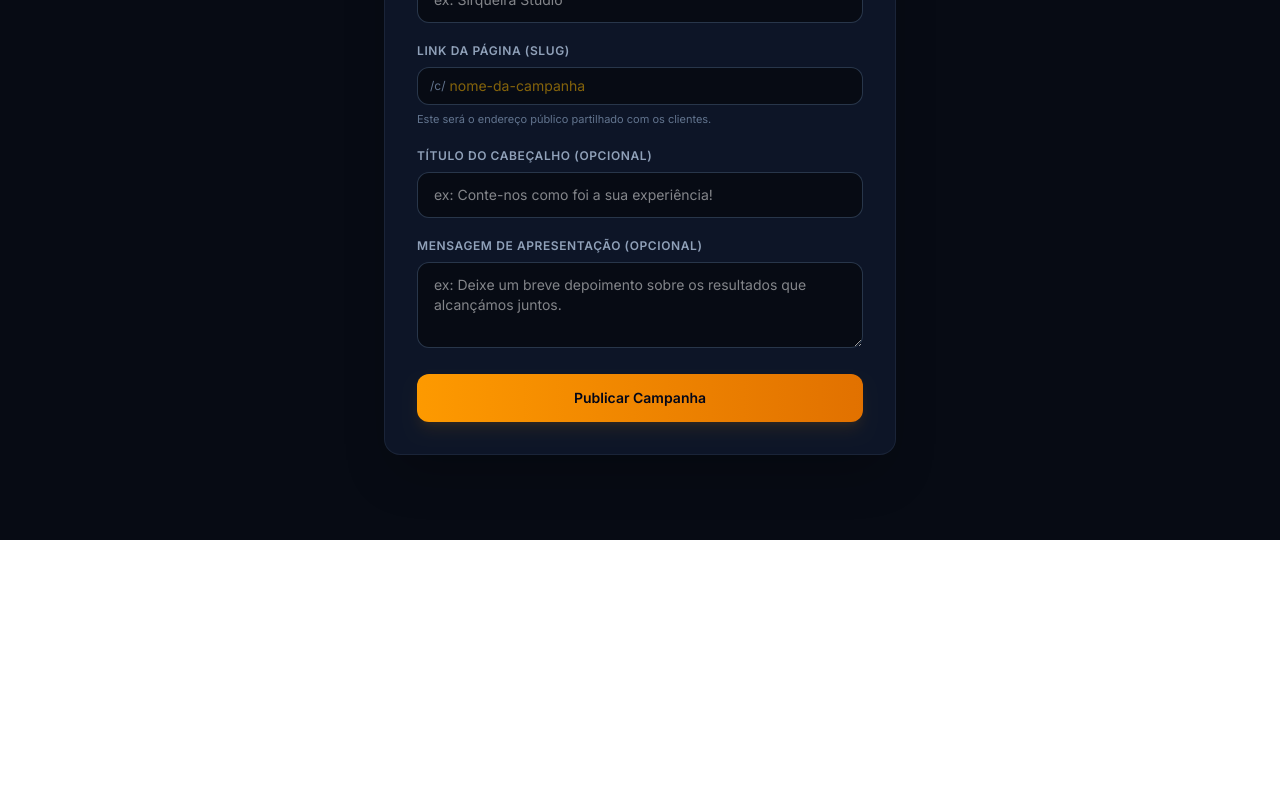
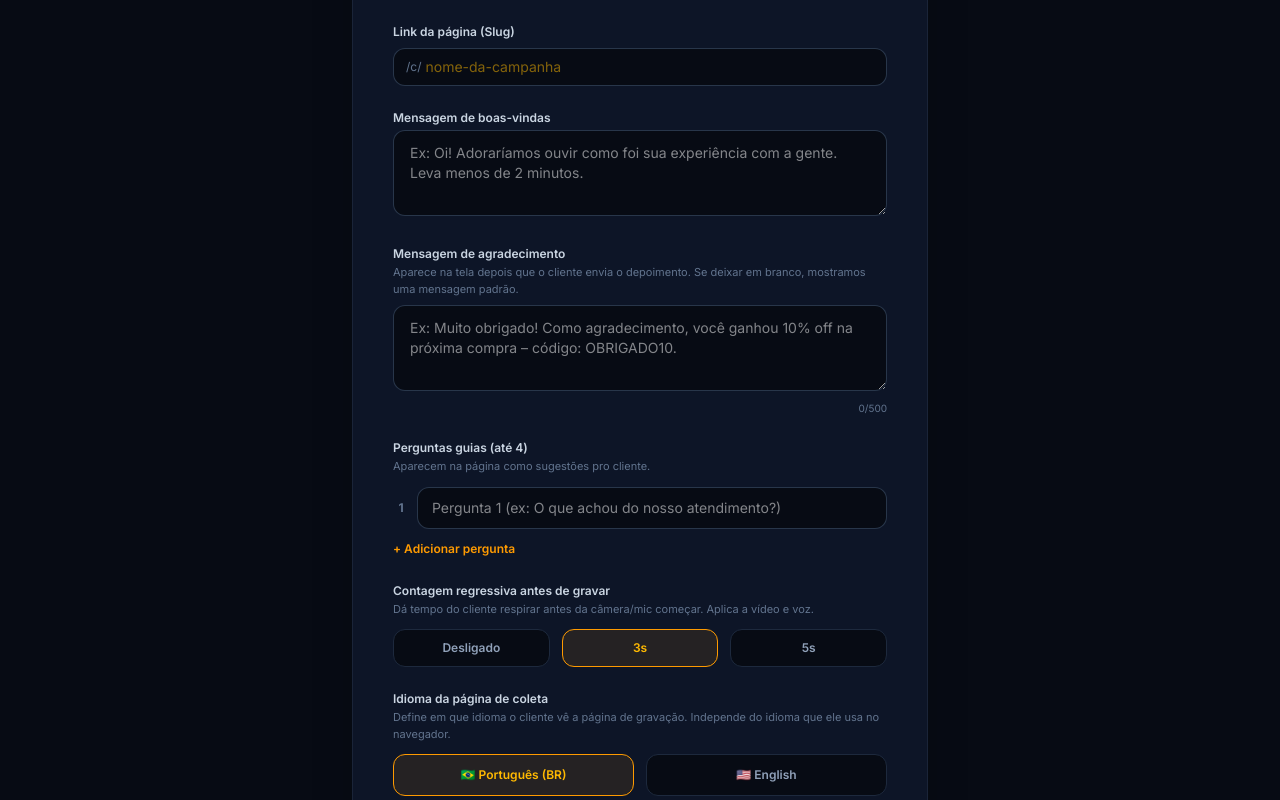
Before and after one commit to thiagosirqueira70-sudo/voucha, a Next.js app: page /dashboard/new in a window 1280 px wide. Shown: the part 260-1060 px from the top of the page. Before the commit the page ends 800 px from the top, so only its background shows below. Built offline with nearby package versions, Linux system fonts and the light colour scheme; no server answers.

Commit message:
feat: adicionar perguntas guias, agradecimento, contagem regressiva e idioma na criacao de campanha

```diff
--- a/src/app/dashboard/new/page.tsx
+++ b/src/app/dashboard/new/page.tsx
@@ -11,8 +11,11 @@ export default function NewCampaignPage() {
   const router = useRouter();
   const [name, setName] = useState('');
   const [slug, setSlug] = useState('');
-  const [title, setTitle] = useState('');
-  const [message, setMessage] = useState('');
+  const [welcomeMessage, setWelcomeMessage] = useState('');
+  const [thankYouMessage, setThankYouMessage] = useState('');
+  const [questions, setQuestions] = useState<string[]>(['']);
+  const [countdown, setCountdown] = useState<number>(3);
+  const [language, setLanguage] = useState<'pt-BR' | 'en'>('pt-BR');
   const [loading, setLoading] = useState(false);
   const [error, setError] = useState<string | null>(null);
 
@@ -28,6 +31,22 @@ export default function NewCampaignPage() {
     setSlug(generatedSlug);
   };
 
+  const handleAddQuestion = () => {
+    if (questions.length < 4) {
+      setQuestions([...questions, '']);
+    }
+  };
+
+  const handleQuestionChange = (index: number, value: string) => {
+    const updated = [...questions];
+    updated[index] = value;
+    setQuestions(updated);
+  };
+
+  const handleRemoveQuestion = (index: number) => {
+    setQuestions(questions.filter((_, i) => i !== index));
+  };
+
   const handleSubmit = async (e: React.FormEvent) => {
     e.preventDefault();
     setLoading(true);
@@ -41,14 +60,19 @@ export default function NewCampaignPage() {
         return;
       }
 
+      const cleanQuestions = questions.map(q => q.trim()).filter(Boolean);
+
       const { error: insertError } = await supabase
         .from('campaigns')
         .insert([
           {
             name,
             slug,
-            title: title || `Deixe o seu feedback sobre ${name}`,
-            message: message || 'A sua opinião é fundamental para evoluirmos continuamente os nossos serviços.',
+            message: welcomeMessage || 'Oi! Adoraríamos ouvir como foi a sua experiência com a gente. Leva menos de 2 minutos.',
+            thank_you_message: thankYouMessage || 'Muito obrigado pelo seu depoimento!',
+            guide_questions: cleanQuestions,
+            countdown_seconds: countdown,
+            language,
             user_id: user.id
           }
         ]);
@@ -67,15 +91,15 @@ export default function NewCampaignPage() {
 
   return (
     <div className="min-h-screen bg-[#070b14] text-slate-100 flex flex-col justify-center items-center px-4 py-12">
-      <div className="w-full max-w-lg bg-[#0d1527] border border-slate-800/80 rounded-2xl p-8 shadow-2xl">
+      <div className="w-full max-w-xl bg-[#0d1527] border border-slate-800/80 rounded-3xl p-6 sm:p-10 shadow-2xl">
         <div className="flex items-center justify-between mb-8 pb-4 border-b border-slate-800">
           <div>
-            <h1 className="text-xl font-bold text-white">Criar Nova Campanha</h1>
-            <p className="text-xs text-slate-400 mt-0.5">Configure a sua página personalizada de recolha.</p>
+            <h1 className="text-2xl font-bold text-white tracking-tight">Nova campanha</h1>
+            <p className="text-xs text-slate-400 mt-1">Configure a sua página personalizada de recolha.</p>
           </div>
           <Link
             href="/dashboard"
-            className="text-xs text-slate-400 hover:text-white px-3 py-1.5 rounded-lg bg-slate-800/50 hover:bg-slate-800 transition"
+            className="text-xs text-slate-400 hover:text-white px-3 py-1.5 rounded-lg bg-slate-800/60 hover:bg-slate-800 transition"
           >
             Voltar
           </Link>
@@ -87,10 +111,11 @@ export default function NewCampaignPage() {
           </div>
         )}
 
-        <form onSubmit={handleSubmit} className="space-y-5">
+        <form onSubmit={handleSubmit} className="space-y-6">
+          {/* Nome do negócio */}
           <div>
-            <label className="block text-xs font-semibold uppercase tracking-wider text-slate-400 mb-2">
-              Nome do Produto ou Empresa
+            <label className="block text-xs font-semibold text-slate-300 mb-2">
+              Nome do negócio
             </label>
             <input
               type="text"
@@ -102,9 +127,10 @@ export default function NewCampaignPage() {
             />
           </div>
 
+          {/* Slug */}
           <div>
-            <label className="block text-xs font-semibold uppercase tracking-wider text-slate-400 mb-2">
-              Link da Página (Slug)
+            <label className="block text-xs font-semibold text-slate-300 mb-2">
+              Link da página (Slug)
             </label>
             <div className="flex items-center bg-[#070b14] border border-slate-700/80 rounded-xl px-3 py-2 text-sm">
               <span className="text-slate-500 text-xs select-none">/c/</span>
@@ -117,43 +143,156 @@ export default function NewCampaignPage() {
                 className="w-full bg-transparent border-none focus:outline-none text-amber-400 text-sm pl-1"
               />
             </div>
-            <p className="text-[11px] text-slate-500 mt-1.5">
-              Este será o endereço público partilhado com os clientes.
-            </p>
           </div>
 
+          {/* Mensagem de boas-vindas */}
           <div>
-            <label className="block text-xs font-semibold uppercase tracking-wider text-slate-400 mb-2">
-              Título do Cabeçalho (Opcional)
+            <label className="block text-xs font-semibold text-slate-300 mb-1">
+              Mensagem de boas-vindas
             </label>
-            <input
-              type="text"
-              value={title}
-              onChange={(e) => setTitle(e.target.value)}
-              placeholder="ex: Conte-nos como foi a sua experiência!"
+            <textarea
+              rows={3}
+              value={welcomeMessage}
+              onChange={(e) => setWelcomeMessage(e.target.value)}
+              placeholder="Ex: Oi! Adoraríamos ouvir como foi sua experiência com a gente. Leva menos de 2 minutos."
               className="w-full bg-[#070b14] border border-slate-700/80 rounded-xl px-4 py-3 text-sm text-white focus:outline-none focus:border-amber-500 transition"
             />
           </div>
 
+          {/* Mensagem de agradecimento */}
           <div>
-            <label className="block text-xs font-semibold uppercase tracking-wider text-slate-400 mb-2">
-              Mensagem de Apresentação (Opcional)
+            <label className="block text-xs font-semibold text-slate-300 mb-0.5">
+              Mensagem de agradecimento
             </label>
+            <p className="text-[11px] text-slate-500 mb-2">
+              Aparece na tela depois que o cliente envia o depoimento. Se deixar em branco, mostramos uma mensagem padrão.
+            </p>
             <textarea
               rows={3}
-              value={message}
-              onChange={(e) => setMessage(e.target.value)}
-              placeholder="ex: Deixe um breve depoimento sobre os resultados que alcançámos juntos."
+              maxLength={500}
+              value={thankYouMessage}
+              onChange={(e) => setThankYouMessage(e.target.value)}
+              placeholder="Ex: Muito obrigado! Como agradecimento, você ganhou 10% off na próxima compra – código: OBRIGADO10."
               className="w-full bg-[#070b14] border border-slate-700/80 rounded-xl px-4 py-3 text-sm text-white focus:outline-none focus:border-amber-500 transition"
             />
+            <div className="text-right text-[10px] text-slate-500 mt-1">
+              {thankYouMessage.length}/500
+            </div>
           </div>
 
+          {/* Perguntas guias */}
+          <div>
+            <label className="block text-xs font-semibold text-slate-300 mb-0.5">
+              Perguntas guias (até 4)
+            </label>
+            <p className="text-[11px] text-slate-500 mb-3">
+              Aparecem na página como sugestões pro cliente.
+            </p>
+            <div className="space-y-2.5">
+              {questions.map((q, idx) => (
+                <div key={idx} className="flex items-center gap-2">
+                  <span className="text-xs text-slate-500 font-bold w-4 text-center">{idx + 1}</span>
+                  <input
+                    type="text"
+                    value={q}
+                    onChange={(e) => handleQuestionChange(idx, e.target.value)}
+                    placeholder={`Pergunta ${idx + 1} (ex: O que achou do nosso atendimento?)`}
+                    className="flex-1 bg-[#070b14] border border-slate-700/80 rounded-xl px-3.5 py-2.5 text-sm text-white focus:outline-none focus:border-amber-500 transition"
+                  />
+                  {questions.length > 1 && (
+                    <button
+                      type="button"
+                      onClick={() => handleRemoveQuestion(idx)}
+                      className="text-xs text-rose-400 hover:text-rose-300 p-2"
+                    >
+                      ✕
+                    </button>
+                  )}
+                </div>
+              ))}
+            </div>
+            {questions.length < 4 && (
+              <button
+                type="button"
+                onClick={handleAddQuestion}
+                className="mt-3 text-xs font-semibold text-amber-500 hover:text-amber-400 transition"
+              >
+                + Adicionar pergunta
+              </button>
+            )}
+          </div>
+
+          {/* Contagem regressiva antes de gravar */}
+          <div>
+            <label className="block text-xs font-semibold text-slate-300 mb-0.5">
+              Contagem regressiva antes de gravar
+            </label>
+            <p className="text-[11px] text-slate-500 mb-3">
+              Dá tempo do cliente respirar antes da câmera/mic começar. Aplica a vídeo e voz.
+            </p>
+            <div className="grid grid-cols-3 gap-3">
+              {[
+                { label: 'Desligado', val: 0 },
+                { label: '3s', val: 3 },
+                { label: '5s', val: 5 }
+              ].map((item) => (
+                <button
+                  key={item.val}
+                  type="button"
+                  onClick={() => setCountdown(item.val)}
+                  className={`py-2.5 rounded-xl text-xs font-semibold border transition ${
+                    countdown === item.val
+                      ? 'border-amber-500 bg-amber-500/10 text-amber-400 font-bold'
+                      : 'border-slate-800 bg-[#070b14] text-slate-400 hover:border-slate-700'
+                  }`}
+                >
+                  {item.label}
+                </button>
+              ))}
+            </div>
+          </div>
+
+          {/* Idioma da página de coleta */}
+          <div>
+            <label className="block text-xs font-semibold text-slate-300 mb-0.5">
+              Idioma da página de coleta
+            </label>
+            <p className="text-[11px] text-slate-500 mb-3">
+              Define em que idioma o cliente vê a página de gravação. Independe do idioma que ele usa no navegador.
+            </p>
+            <div className="grid grid-cols-2 gap-3">
+              <button
+                type="button"
+                onClick={() => setLanguage('pt-BR')}
+                className={`py-3 rounded-xl text-xs font-semibold border flex items-center justify-center gap-2 transition ${
+                  language === 'pt-BR'
+                    ? 'border-amber-500 bg-amber-500/10 text-amber-400 font-bold'
+                    : 'border-slate-800 bg-[#070b14] text-slate-400 hover:border-slate-700'
+                }`}
+              >
+                🇧🇷 Português (BR)
+              </button>
+              <button
+                type="button"
+                onClick={() => setLanguage('en')}
+                className={`py-3 rounded-xl text-xs font-semibold border flex items-center justify-center gap-2 transition ${
+                  language === 'en'
+                    ? 'border-amber-500 bg-amber-500/10 text-amber-400 font-bold'
+                    : 'border-slate-800 bg-[#070b14] text-slate-400 hover:border-slate-700'
+                }`}
+              >
+                🇺🇸 English
+              </button>
+            </div>
+          </div>
+
+          {/* Botão Submeter */}
           <button
             type="submit"
             disabled={loading}
-            className="w-full py-3.5 bg-gradient-to-r from-amber-500 to-amber-600 hover:from-amber-600 hover:to-amber-700 font-semibold text-slate-950 rounded-xl text-sm transition shadow-lg shadow-amber-500/10 disabled:opacity-50"
+            className="w-full py-4 bg-gradient-to-r from-amber-500 to-amber-600 hover:from-amber-600 hover:to-amber-700 font-bold text-slate-950 rounded-xl text-sm transition shadow-lg shadow-amber-500/10 disabled:opacity-50 mt-4"
           >
-            {loading ? 'A criar campanha...' : 'Publicar Campanha'}
+            {loading ? 'A criar campanha...' : 'Criar campanha'}
           </button>
         </form>
       </div>
```
